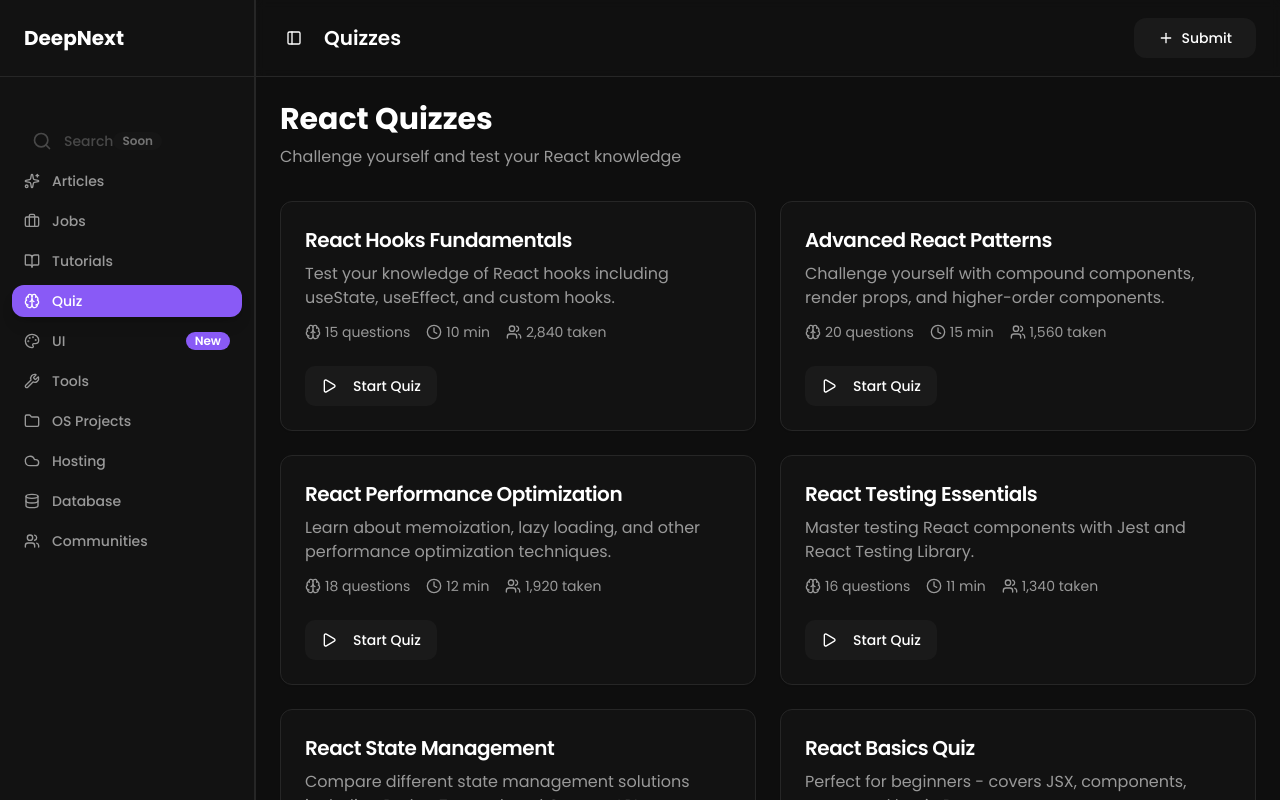
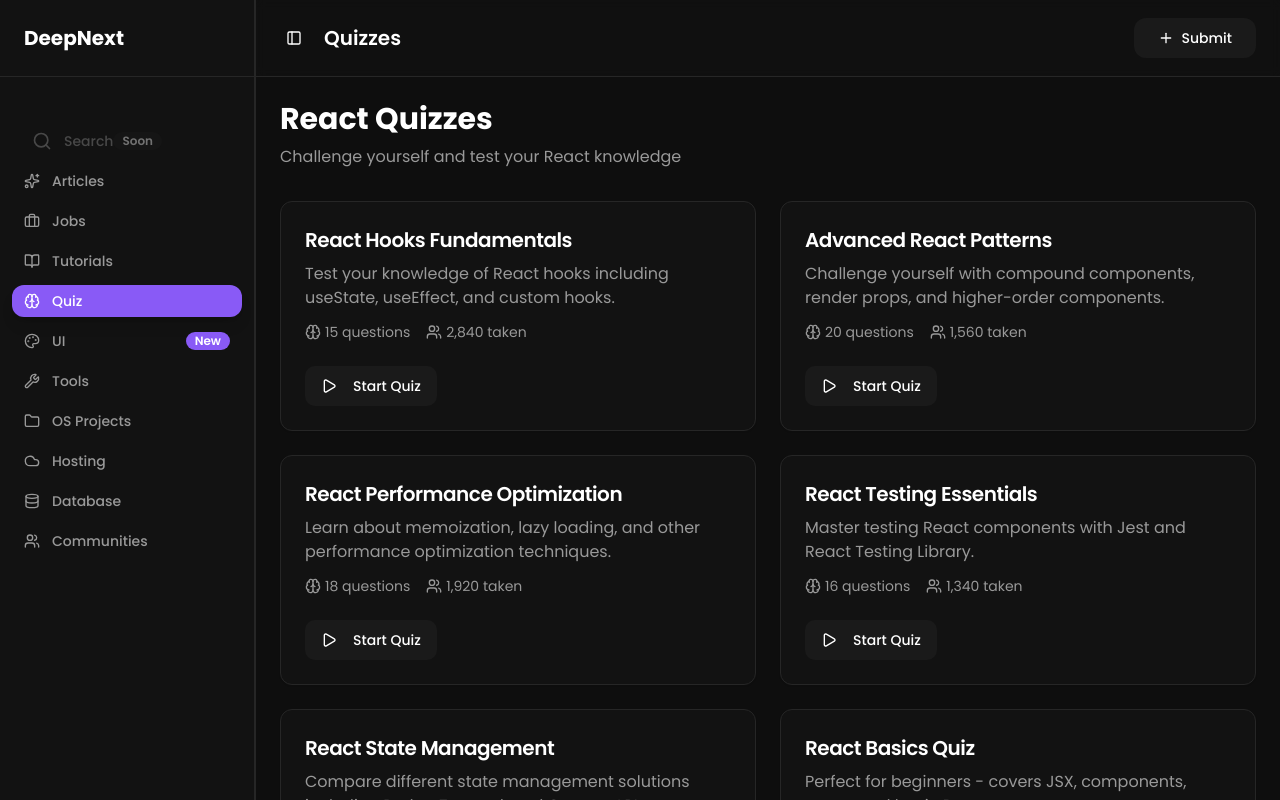
Before and after one commit to codewithfranciss/deepnext, a Next.js app: page /content/quiz in a window 1280 px wide. Shown: the top 800 px of the page. Built offline with nearby package versions, Linux system fonts and the light colour scheme.

Commit message:
generate deepnext sitemap

```diff
--- a/app/content/communities/page.tsx
+++ b/app/content/communities/page.tsx
@@ -187,8 +187,6 @@ export default function Communities() {
         </div>
 
         {/* Tab Filter */}
-
-
         {/* Communities Grid */}
         <div className="grid grid-cols-1 sm:grid-cols-2 lg:grid-cols-3 gap-4 sm:gap-6">
           {filteredCommunities.map((community) => (
--- a/app/content/quiz/page.tsx
+++ b/app/content/quiz/page.tsx
@@ -370,10 +370,6 @@ export default function QuizPage() {
                           {quiz.questions} questions
                         </div>
                         <div className="flex items-center gap-1">
-                          <Clock className="w-4 h-4" />
-                          {quiz.duration}
-                        </div>
-                        <div className="flex items-center gap-1">
                           <Users className="w-4 h-4" />
                           {quiz.participants.toLocaleString()} taken
                         </div>
--- /dev/null
+++ b/next-sitemap.config.js
@@ -0,0 +1,6 @@
+/** @type {import('next-sitemap').IConfig} */
+module.exports = {
+    siteUrl: 'https://www.deepnext.dev/',
+    generateRobotsTxt: true,
+
+  }
--- a/package.json
+++ b/package.json
@@ -5,6 +5,7 @@
   "scripts": {
     "dev": "next dev --turbopack",
     "build": "next build",
+     "postbuild": "next-sitemap",
     "start": "next start",
     "lint": "next lint"
   },
@@ -24,6 +25,7 @@
     "dayjs": "^1.11.13",
     "lucide-react": "^0.533.0",
     "next": "15.4.4",
+    "next-sitemap": "^4.2.3",
     "postcss": "^8.5.6",
     "react": "19.1.0",
     "react-dom": "19.1.0",
```
Also changed, not shown: public/robots.txt (added), 2 other files (tests, documents, lock files or other folders).
